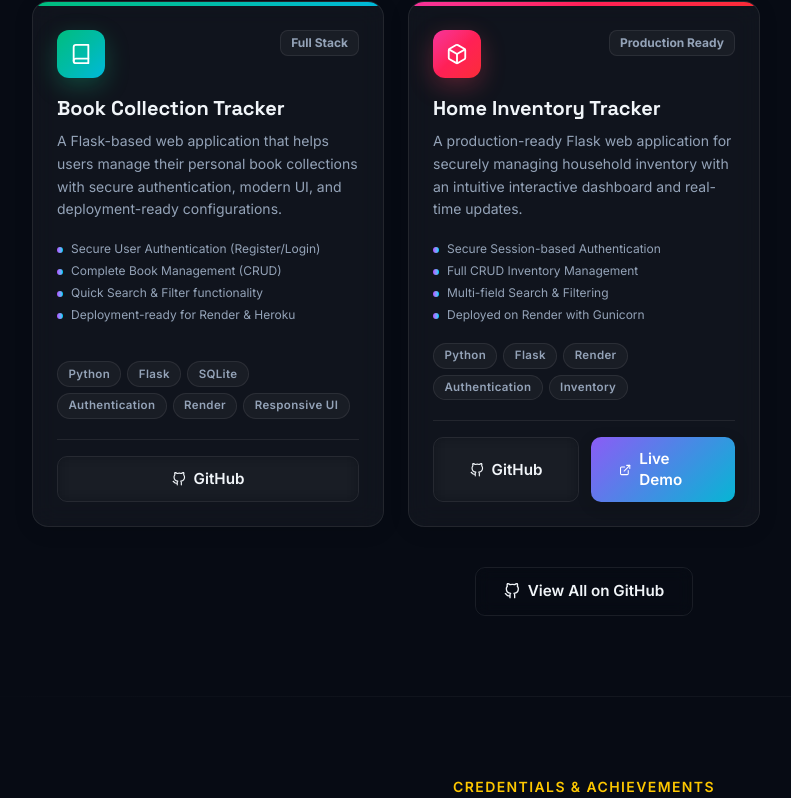
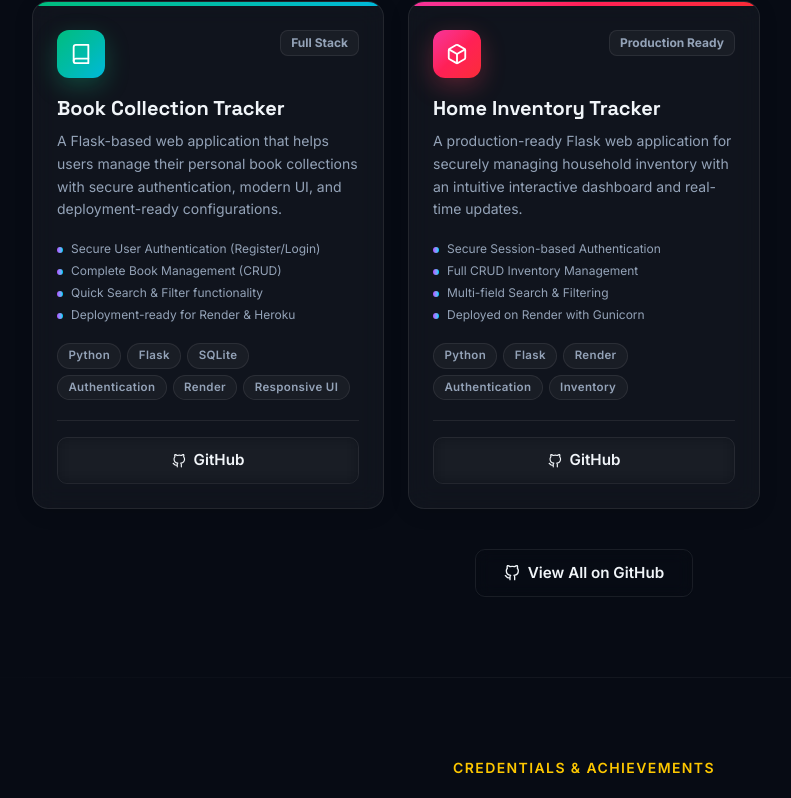
Before and after one commit to chintadavasudharini/portfolio, a React (Vite) app: page / in a window 1280 px wide. Shown: the part 5486-6284 px from the top of the page, without its empty margins (56-847 px from the left). Built offline with nearby package versions, Linux system fonts and the light colour scheme.

Commit message:
Removed live demo links from projects

```diff
--- a/src/components/Projects.jsx
+++ b/src/components/Projects.jsx
@@ -1,7 +1,7 @@
 import { motion } from 'framer-motion';
 import { useInView } from 'framer-motion';
 import { useRef } from 'react';
-import { FiExternalLink, FiGithub, FiCloud, FiImage, FiFileText, FiBook, FiBox } from 'react-icons/fi';
+import { FiGithub, FiCloud, FiImage, FiFileText, FiBook, FiBox } from 'react-icons/fi';
 
 const projects = [
   {
@@ -19,7 +19,6 @@ const projects = [
       'Responsive mobile-first design',
     ],
     github: 'https://github.com/chintadavasudharini/quicknotes',
-    live: null,
     badge: 'AWS Deployed',
   },
   {
@@ -37,7 +36,6 @@ const projects = [
       'Real-time caption generation',
     ],
     github: 'https://github.com/chintadavasudharini/imagecaption',
-    live: null,
     badge: 'AI · ML',
   },
   {
@@ -55,7 +53,6 @@ const projects = [
       'IAM role-based access control',
     ],
     github: 'https://github.com/chintadavasudharini/cloud-storage-manager',
-    live: null,
     badge: 'AWS S3',
   },
   {
@@ -73,7 +70,6 @@ const projects = [
       'Deployment-ready for Render & Heroku',
     ],
     github: 'https://github.com/chintadavasudharini/BookCollectionTracker',
-    live: null,
     badge: 'Full Stack',
   },
   {
@@ -91,7 +87,6 @@ const projects = [
       'Deployed on Render with Gunicorn',
     ],
     github: 'https://github.com/chintadavasudharini/HomeInventoryTracker',
-    live: 'https://homeinventorytracker-t7if.onrender.com/',
     badge: 'Production Ready',
   },
 ];
@@ -155,18 +150,6 @@ function ProjectCard({ project, delay }) {
             <FiGithub size={14} />
             GitHub
           </a>
-          {project.live && (
-            <a
-              href={project.live}
-              target="_blank"
-              rel="noopener noreferrer"
-              className="btn-primary py-2 px-4 text-xs flex-1 justify-center"
-              aria-label={`Live demo of ${project.title}`}
-            >
-              <FiExternalLink size={14} />
-              Live Demo
-            </a>
-          )}
         </div>
       </div>
     </motion.article>
```
